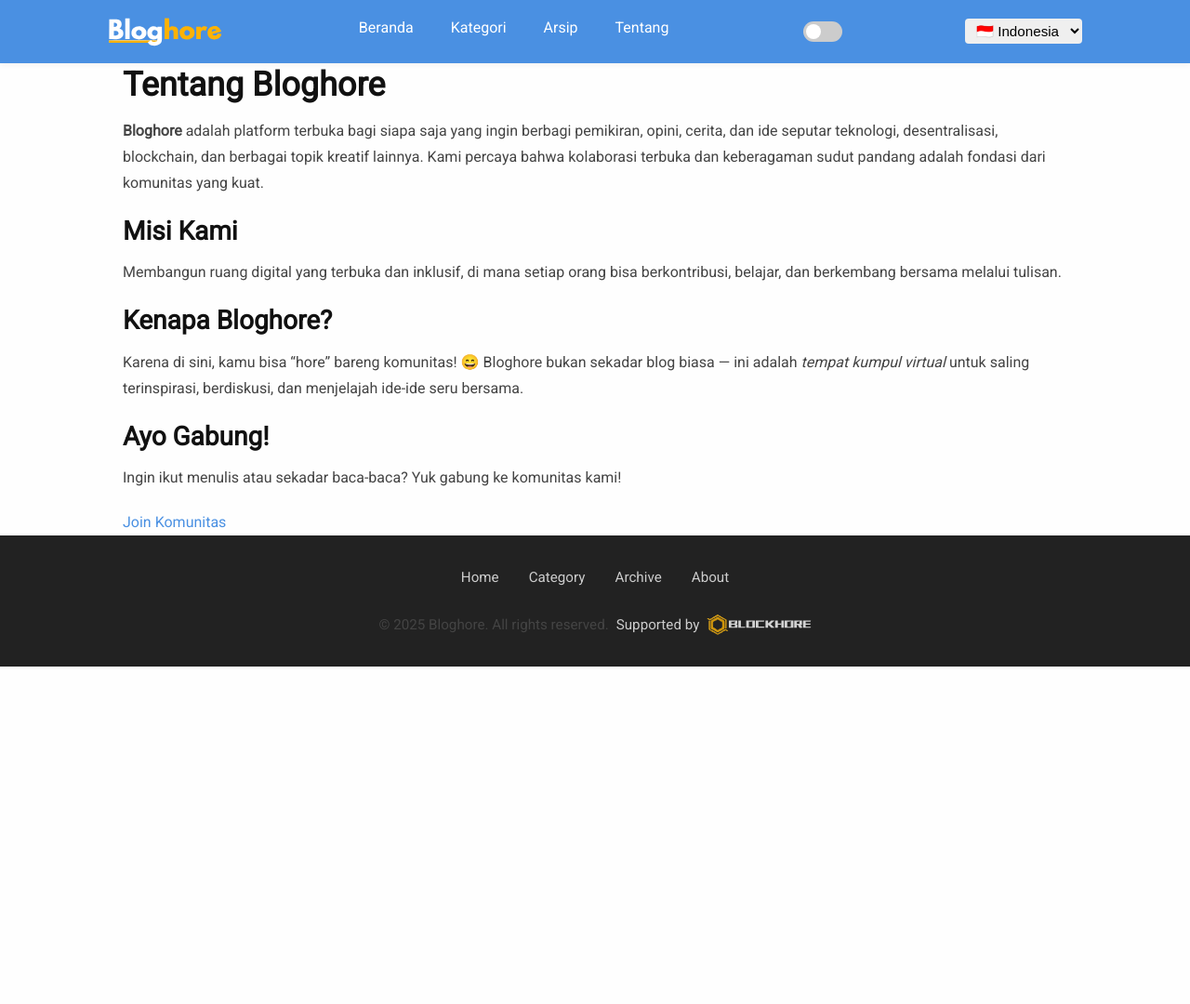
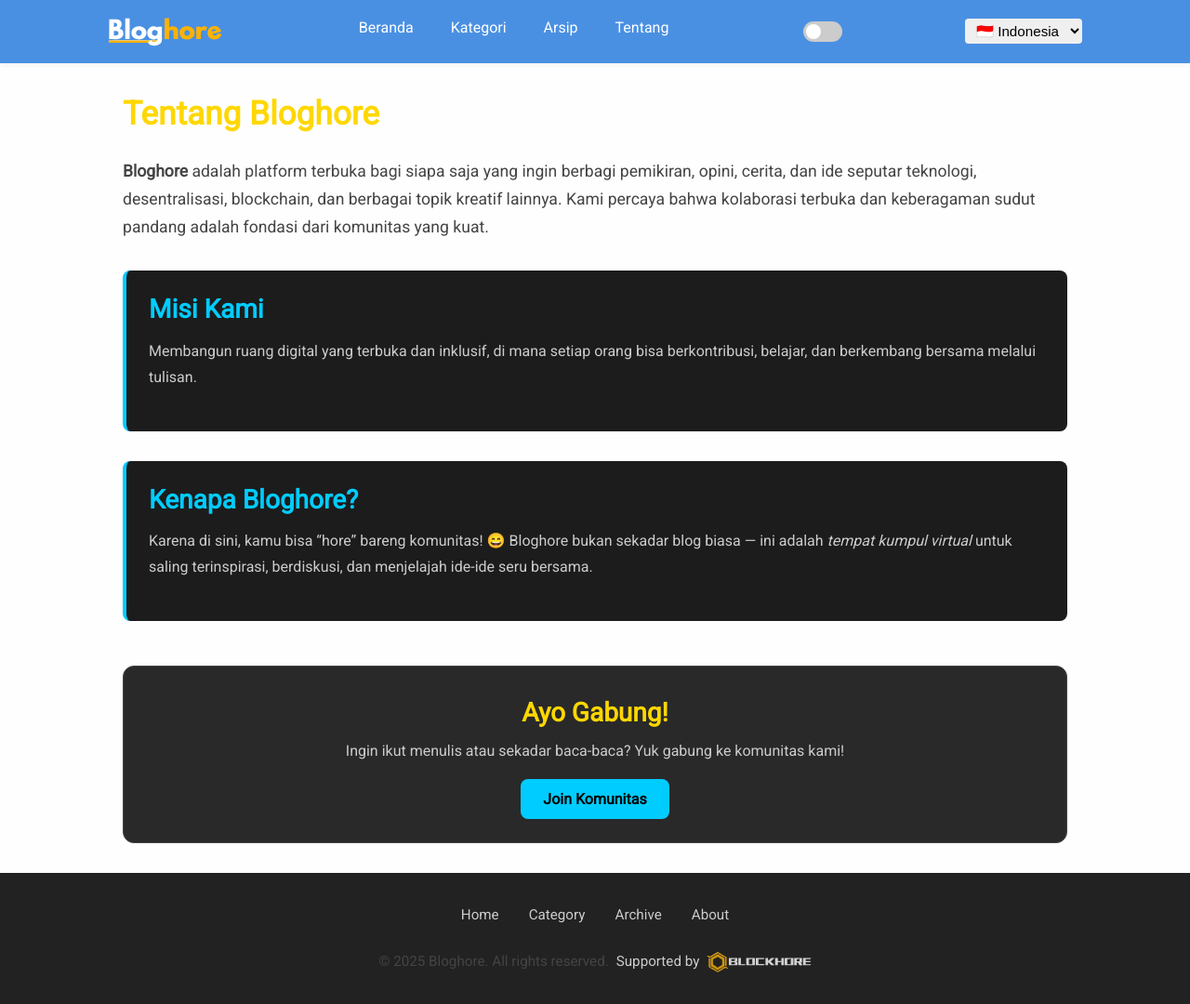
Before and after one commit to Blockhore/bloghore.github.io, a Jekyll site: the page built from pages/about.html, in a window 1280 px wide and 1080 px high. Shown: the whole window at 93% size. Built offline with Jekyll 4.4.1, drawn with Linux system fonts in a browser that asks for light colours.

Commit message:
Update main.scss

```diff
--- a/assets/css/main.scss
+++ b/assets/css/main.scss
@@ -23,5 +23,6 @@
 @import "category";
 @import "categories";
 @import "archive";
+@import "about";
 // 5. utilities & responsive
 @import "responsive";
```
